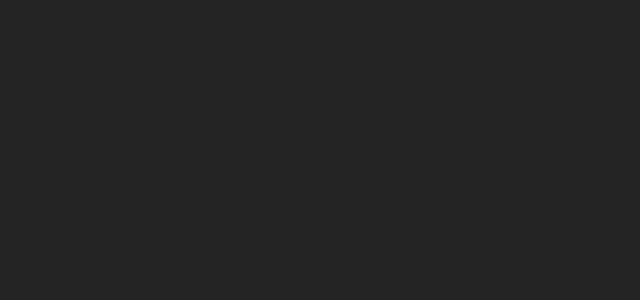
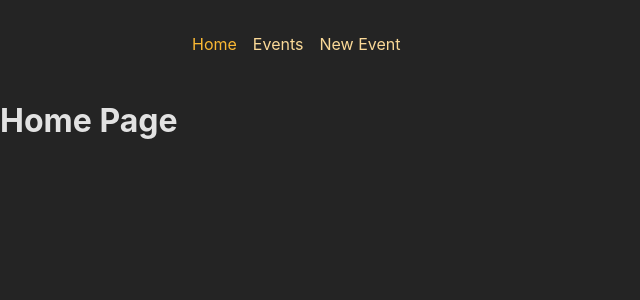
Before and after one commit to burcuozdmr/Project-React-MultiPageApp, a React (Create React App) app in the folder frontend/: page / in a window 1280 px wide. Shown: the top 300 px of the page, without its empty margins (0-640 px from the left). Built offline with nearby package versions, Linux system fonts and the light colour scheme.

Commit message:
pages and router created

```diff
--- a/frontend/package.json
+++ b/frontend/package.json
@@ -8,6 +8,7 @@
     "@testing-library/user-event": "^13.5.0",
     "react": "^18.2.0",
     "react-dom": "^18.2.0",
+    "react-router-dom": "^6.17.0",
     "react-scripts": "5.0.1",
     "web-vitals": "^2.1.4"
   },
--- a/frontend/src/App.js
+++ b/frontend/src/App.js
@@ -20,8 +20,37 @@
 // 7. Output the ID of the selected event on the EventDetailPage
 // BONUS: Add another (nested) layout route that adds the <EventNavigation> component above all /events... page components
 
+import { createBrowserRouter, RouterProvider } from "react-router-dom";
+import HomePage from "./pages/HomePage";
+import EventDetailPage from "./pages/EventDetailPage";
+import EditEventPage from "./pages/EditEventPage";
+import NewEventPage from "./pages/NewEventPage";
+import EventsPage from "./pages/EventsPage";
+import Root from "./pages/Root";
+import EventRoot from "./pages/EventRoot";
+
+const route = createBrowserRouter([
+  {
+    path: "/",
+    element: <Root />,
+    children: [
+      { path: "/", element: <HomePage /> },
+      { path: "/events", element: <EventsPage /> },
+      { path: "/events/:eventId/edit", element: <EditEventPage /> },
+      { path: "/events/new", element: <NewEventPage /> },
+    ],
+  },
+  { path: "/events/", element: <EventRoot />, children: [
+    { path: "/events/:eventId", element: <EventDetailPage /> },
+  ] },
+]);
+
 function App() {
-  return <div></div>;
+  return (
+    <>
+      <RouterProvider router={route} />
+    </>
+  );
 }
 
 export default App;
--- a/frontend/src/components/MainNavigation.js
+++ b/frontend/src/components/MainNavigation.js
@@ -1,4 +1,5 @@
 import classes from './MainNavigation.module.css';
+import { NavLink } from 'react-router-dom';
 
 function MainNavigation() {
   return (
@@ -6,10 +7,13 @@
       <nav>
         <ul className={classes.list}>
           <li>
-            <a>Home</a>
+            <NavLink to={'/'} className={({isActive}) => isActive ? classes.active : undefined } end>Home</NavLink>
           </li>
           <li>
-            <a>Events</a>
+            <NavLink to={'/events'} className={({isActive}) => isActive ? classes.active : undefined } end>Events</NavLink>
+          </li>
+          <li>
+            <NavLink to={'/events/new'} className={({isActive}) => isActive ? classes.active : undefined } end>New Event</NavLink>
           </li>
         </ul>
       </nav>
--- /dev/null
+++ b/frontend/src/pages/EditEventPage.js
@@ -0,0 +1,11 @@
+import React from 'react'
+
+const EditEventPage = () => {
+  return (
+    <>
+      <h1>Edit Event Page</h1>
+    </>
+  )
+}
+
+export default EditEventPage
--- /dev/null
+++ b/frontend/src/pages/EventDetailPage.js
@@ -0,0 +1,15 @@
+import React from 'react'
+import { useParams } from 'react-router-dom'
+
+const EventDetailPage = () => {
+
+  const params = useParams();
+  return (
+    <>
+      <h1>Event Detail Page</h1>
+      <p>{params.eventId}</p>
+    </>
+  )
+}
+
+export default EventDetailPage
--- /dev/null
+++ b/frontend/src/pages/EventRoot.js
@@ -0,0 +1,14 @@
+import React from 'react'
+import { Outlet } from 'react-router-dom'
+import EventsNavigation from '../components/EventsNavigation'
+
+const EventRoot = () => {
+  return (
+    <>
+      <EventsNavigation></EventsNavigation>
+      <Outlet></Outlet>
+    </>
+  )
+}
+
+export default EventRoot
--- /dev/null
+++ b/frontend/src/pages/EventsPage.js
@@ -0,0 +1,25 @@
+import React from "react";
+import { Link } from "react-router-dom";
+
+const EVENTS = [
+  { id: "e1", title: "Event 1" },
+  { id: "e2", title: "Event 2" },
+  { id: "e3", title: "Event 3" },
+  { id: "e4", title: "Event 4" },
+  { id: "e5", title: "Event 5" },
+];
+
+const EventsPage = () => {
+  return (
+    <>
+      <h1>Events Page</h1>
+      <ul>
+        {EVENTS.map((event) => (
+          <li key={event.id}><Link to={`/events/${event.id}`}>{event.title}</Link></li>
+        ))}
+      </ul>
+    </>
+  );
+};
+
+export default EventsPage;
--- /dev/null
+++ b/frontend/src/pages/HomePage.js
@@ -0,0 +1,11 @@
+import React from 'react'
+
+const HomePage = () => {
+  return (
+    <>
+      <h1>Home Page</h1>
+    </>
+  )
+}
+
+export default HomePage
--- /dev/null
+++ b/frontend/src/pages/NewEventPage.js
@@ -0,0 +1,11 @@
+import React from 'react'
+
+const NewEventPage = () => {
+  return (
+    <>
+      <h1>New Event Page</h1>
+    </>
+  )
+}
+
+export default NewEventPage
--- /dev/null
+++ b/frontend/src/pages/Root.js
@@ -0,0 +1,14 @@
+import React from 'react'
+import MainNavigation from '../components/MainNavigation'
+import { Outlet } from 'react-router-dom'
+
+const Root = () => {
+  return (
+    <>
+    <MainNavigation></MainNavigation>
+    <Outlet></Outlet>
+    </>
+  )
+}
+
+export default Root
```
Also changed, not shown: 1 other file (tests, documents, lock files or other folders).
